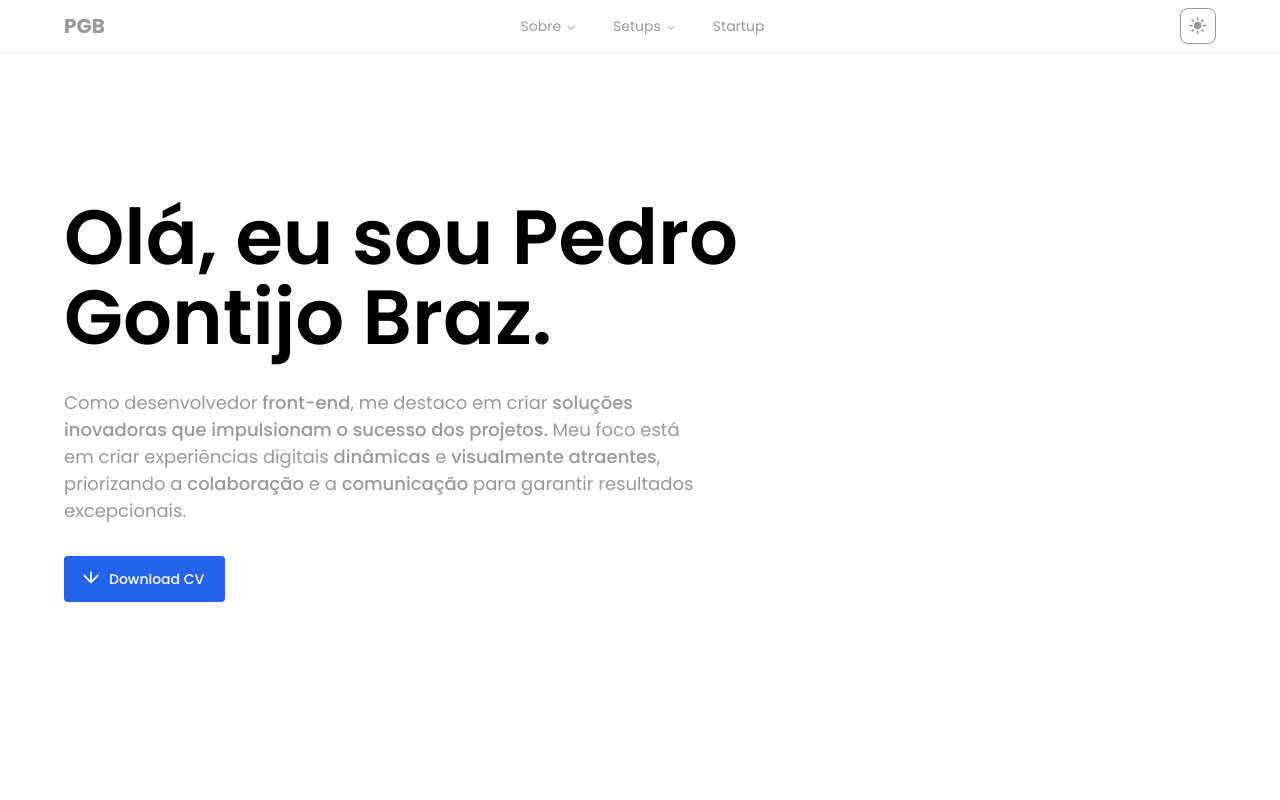
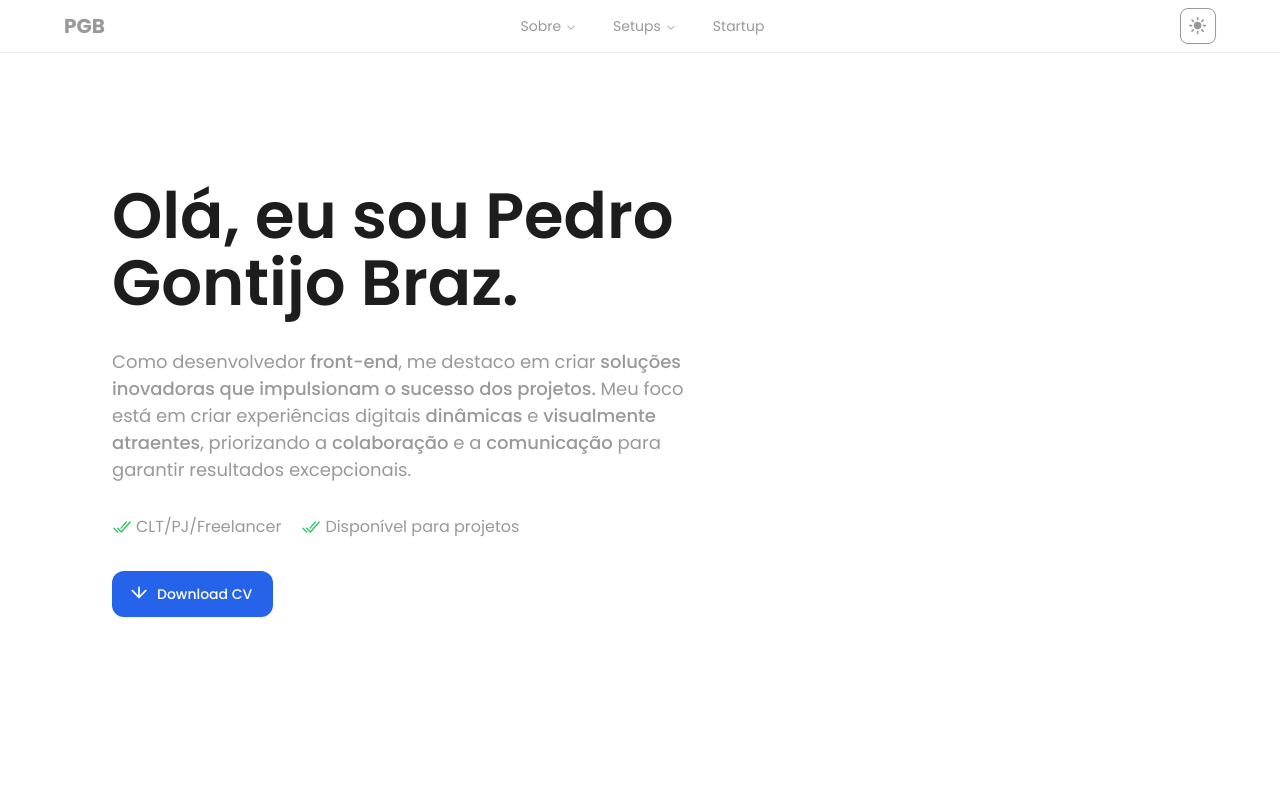
Before and after one commit to pedrogbraz/meu-portfolio, a Next.js app: page / in a window 1280 px wide. Shown: the top 800 px of the page. Built offline with nearby package versions, Linux system fonts and the light colour scheme.

Commit message:
feat: change to banner component

```diff
--- a/src/components/banner.tsx
+++ b/src/components/banner.tsx
@@ -1,8 +1,10 @@
+import { IoCheckmarkDone } from "react-icons/io5";
+
 export default function Banner() {
   return (
     <>
-      <main className="w-[100%] h-[100vh] flex flex-col px-8 gap-8 sm:px-12 lg:px-16 justify-center">
-        <h1 className="text-[8vw] lg:text-[6vw] leading-[1.04] font-semibold lg:w-[70%]">
+      <main className="w-[100%] h-[100vh] flex flex-col gap-8 px-8 sm:px-16 lg:px-28 justify-center">
+        <h1 className="text-[8vw] lg:text-[5vw] leading-[1.04] text-[--subtitle] font-semibold lg:w-[60%]">
           Olá, eu sou Pedro Gontijo Braz.
         </h1>
         <p className="text-[1.125rem] text-[--textColor] lg:w-[55%]">
@@ -18,8 +20,12 @@ export default function Banner() {
           <b className="font-medium">comunicação</b> para garantir resultados
           excepcionais.
         </p>
+        <div className="flex flex-col items-start md:flex-row md:items-center gap-5">
+          <span className="flex items-center gap-1 text-[--textColor]"><IoCheckmarkDone className="text-green-500 size-5" />CLT/PJ/Freelancer</span>
+          <span className="flex items-center gap-1 text-[--textColor]"><IoCheckmarkDone className="text-green-500 size-5" />Disponível para projetos</span>
+        </div>
         <div className="flex gap-4">
-          <a href="#" className="inline-flex items-center px-5 py-3 border border-transparent text-sm font-medium rounded shadow-sm text-white bg-blue-600 hover:bg-blue-700 focus:outline-none focus:ring-blue-500 duration-200 ease-in-out">
+          <a href="#" className="inline-flex items-center px-5 py-3 border border-transparent text-sm font-medium rounded-xl shadow-sm text-white bg-blue-600 hover:bg-blue-700 focus:outline-none focus:ring-blue-500 duration-200 ease-in-out">
             <svg
               xmlns="http://www.w3.org/2000/svg"
               viewBox="0 0 24 24"
```
